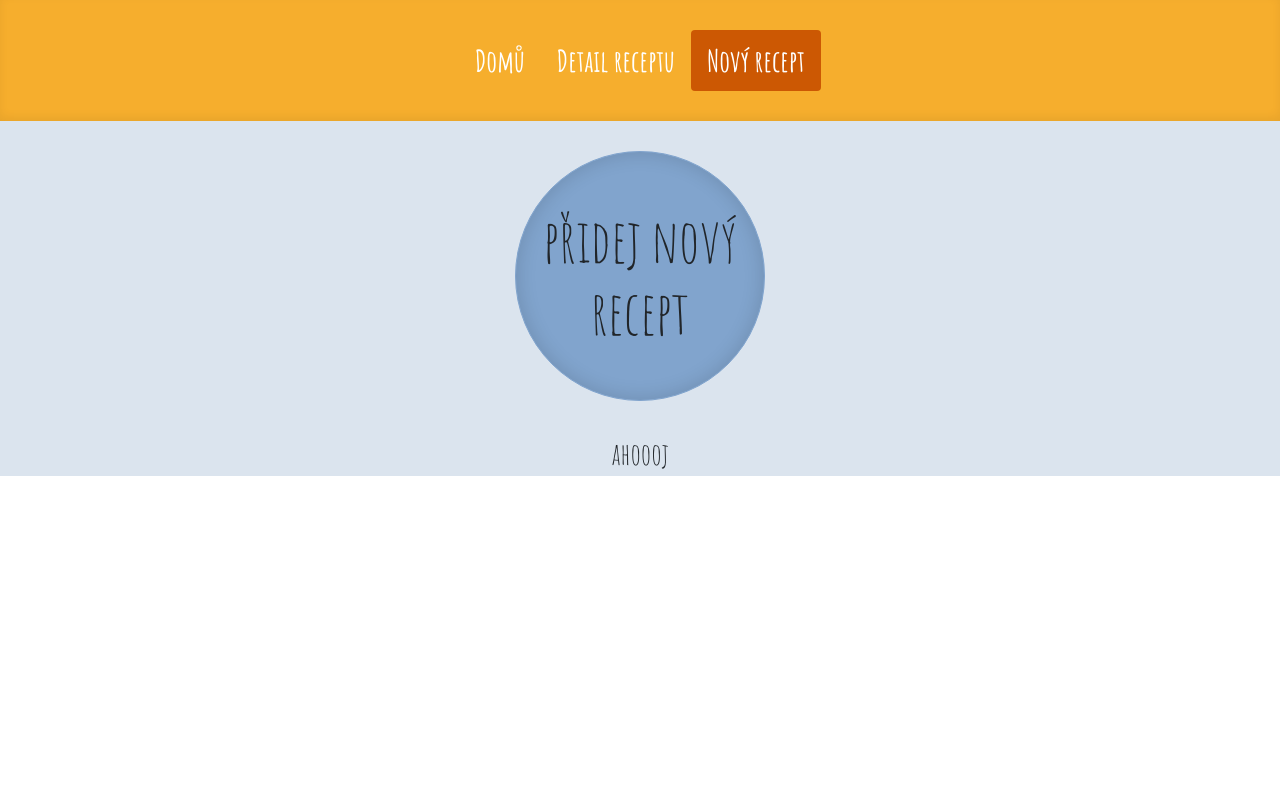
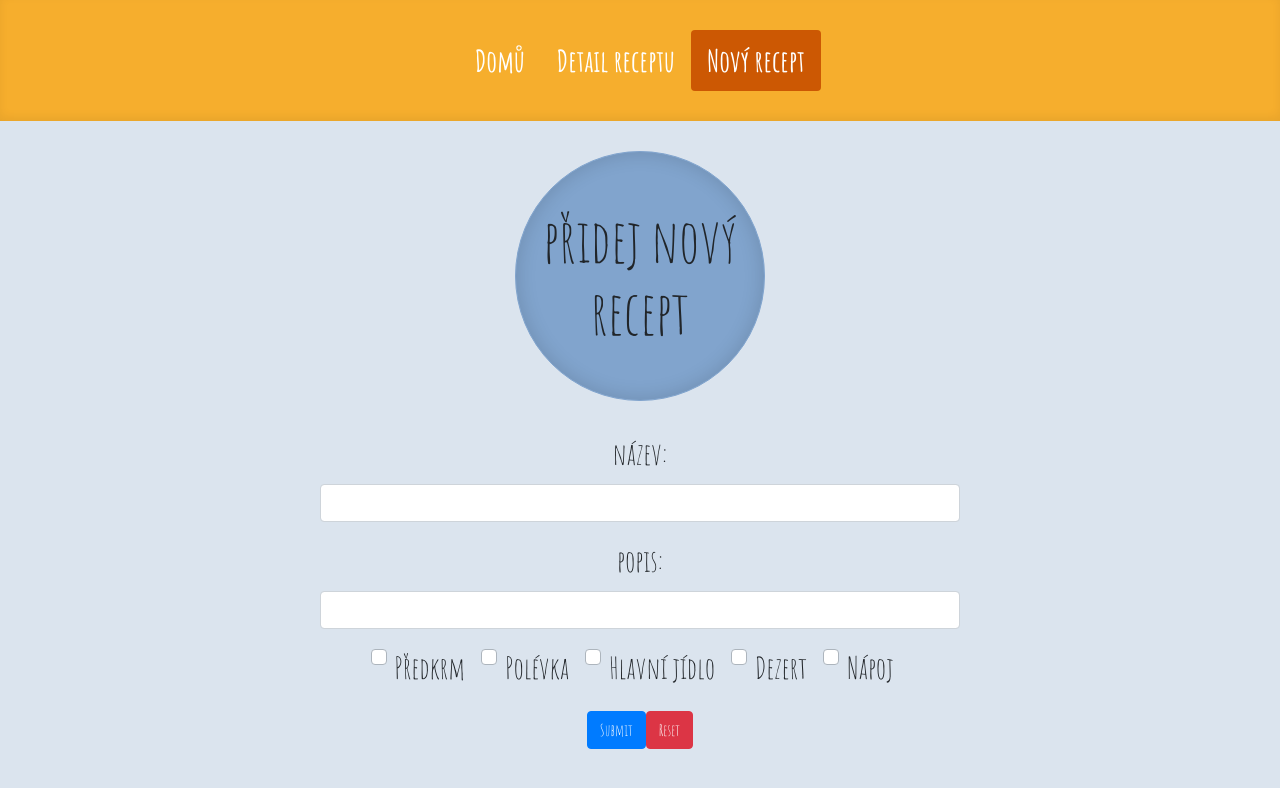
Before and after one commit to LucieSt/codumdal, a Vue app: page /novy-recept in a window 1280 px wide. Shown: the top 788 px of the page. Built offline with nearby package versions, Linux system fonts and the light colour scheme.

Commit message:
add recipe form

```diff
--- a/src/assets/sass/components/_recipeForm.scss
+++ b/src/assets/sass/components/_recipeForm.scss
@@ -1,3 +1,6 @@
 .recipe-form-component {
     font-size: $upper-headline;
+    width: 50%;
+    margin: auto;
+    padding-bottom: 50px;
 }
--- a/src/components/RecipeForm.vue
+++ b/src/components/RecipeForm.vue
@@ -1,59 +1,58 @@
 <template>
   <div class="recipe-form-component">
-    ahoooj
-    <!-- <b-form @submit="onSubmit" @reset="onReset" v-if="show">
+
+    <b-form @submit="onSubmit" @reset="onReset">
       <b-form-group
         id="input-group-1"
-        label="Email address:"
+        label="název:"
         label-for="input-1"
-        description="We'll never share your email with anyone else."
+        description=""
       >
         <b-form-input
           id="input-1"
-          v-model="form.email"
-          type="email"
+          v-model="recipe.title"
+          type="text"
           required
-          placeholder="Enter email"
+          placeholder=""
         ></b-form-input>
       </b-form-group>
 
-      <b-form-group id="input-group-2" label="Your Name:" label-for="input-2">
+      <b-form-group id="input-group-2" label="popis:" label-for="input-2">
         <b-form-input
           id="input-2"
-          v-model="form.name"
+          v-model="recipe.directions"
           required
-          placeholder="Enter name"
+          placeholder=""
         ></b-form-input>
       </b-form-group>
 
-      <b-form-group id="input-group-3" label="Food:" label-for="input-3">
-        <b-form-select
-          id="input-3"
-          v-model="form.food"
-          :options="foods"
-          required
-        ></b-form-select>
-      </b-form-group>
-
       <b-form-group id="input-group-4">
-        <b-form-checkbox-group v-model="form.checked" id="checkboxes-4">
-          <b-form-checkbox value="me">Check me out</b-form-checkbox>
-          <b-form-checkbox value="that">Check that out</b-form-checkbox>
+        <b-form-checkbox-group v-model="recipe.categories" id="checkboxes-4">
+          <b-form-checkbox value="Předkrm">Předkrm</b-form-checkbox>
+          <b-form-checkbox value="Polévka">Polévka</b-form-checkbox>
+          <b-form-checkbox value="Hlavní jídlo">Hlavní jídlo</b-form-checkbox>
+          <b-form-checkbox value="Dezert">Dezert</b-form-checkbox>
+          <b-form-checkbox value="Nápoj">Nápoj</b-form-checkbox>
         </b-form-checkbox-group>
       </b-form-group>
 
       <b-button type="submit" variant="primary">Submit</b-button>
       <b-button type="reset" variant="danger">Reset</b-button>
-    </b-form> -->
+    </b-form>
   </div>
 </template>
 
 <script>
-// export default {
-//   props: {
-//     species: String,
-//     pets: Array
-//   }
-// }
+export default {
+  data () {
+    return {
+      recipe: {
+        title: '',
+        directions: '',
+        categories: []
+      }
+    }
+  }
+}
 
 </script>
```
